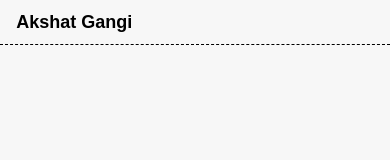
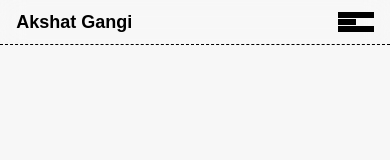
Before and after one commit to Zero-max-ai/akshat-portfolio, a React (Vite) app in the folder client/: page / in a window 390 px wide. Shown: the top 160 px of the page. Built offline with nearby package versions, Linux system fonts and the light colour scheme; a web font is replaced by a local one.

Commit message:
added mobile navbar, new todo elements, fixed theme issues.

```diff
--- a/client/src/components/Button.tsx
+++ b/client/src/components/Button.tsx
@@ -10,7 +10,7 @@ const Button: React.FC<ButtonProps> = ({to, title, icon}) => {
   return (
     <Link
       to={to}
-      className="shadow-light dark:shadow-dark font-thin flex items-center gap-[10px] px-3 py-1 rounded-sm">
+      className="w-fit shadow-light dark:shadow-dark font-thin flex items-center gap-[10px] px-3 py-1 rounded-sm">
       {title} <img src={icon} />
     </Link>
 
--- /dev/null
+++ b/client/src/components/Hamburger.tsx
@@ -0,0 +1,17 @@
+import useMenuStore from '../store/menu';
+
+const Hamburger = () => {
+  const { menu, toggleMenu } = useMenuStore();
+  return (
+    <div className="md:hidden flex flex-col gap-[1px] cursor-pointer" onClick={toggleMenu}>
+      <span className="block bg-black dark:bg-white w-[36px] h-[6px]" />
+      <span className={`
+        ${menu ? 'translate-x-[18px]' : '-translate-x-[0px]'}
+        block bg-black dark:bg-white w-[18px] h-[6px] transition-all duration-300 ease-in-out`}
+      />
+      <span className="block bg-black dark:bg-white w-[36px] h-[6px]" />
+    </div>
+  )
+}
+
+export default Hamburger;
--- /dev/null
+++ b/client/src/components/MobNavigation.tsx
@@ -0,0 +1,25 @@
+import { Link } from 'react-router-dom';
+import Sun from '../assets/Sun.png';
+import Moon from '../assets/Moon.png';
+import useMenuStore from '../store/menu';
+import useThemeStore from '../store/theme';
+
+const MobNavigation = () => {
+  const { toggleMenu } = useMenuStore();
+  const { theme, themeToggle } = useThemeStore();
+  return (
+    <div className="md:hidden absolute top-[2.8em] left-0 h-[100vh] w-full bg-[#fafafa] dark:bg-[#1E2125] flex flex-col items-center justify-center z-20 gap-10">
+      <div className="flex flex-col items-center justify-center gap-10">
+        <a href='#projects' className="md:hidden font-thin" onClick={toggleMenu}>Projects</a>
+        <a href='#about-me' className="md:hidden font-thin" onClick={toggleMenu}>About</a>
+        <Link to={''} className="md:hidden font-thin" onClick={toggleMenu}>Resume</Link>
+        <Link to={'/404-me'} className="md:hidden font-thin" onClick={toggleMenu}>404 Me</Link>
+      </div>
+      <div className="md:hidden cursor-pointer flex items-center gap-[8px] font-thin" onClick={() => { themeToggle(); toggleMenu()}}>
+        <img src={theme === 'light' ? Sun : Moon} /> Theme
+      </div>
+    </div>
+  )
+}
+
+export default MobNavigation;
--- a/client/src/components/Navbar.tsx
+++ b/client/src/components/Navbar.tsx
@@ -2,11 +2,15 @@ import { Link } from 'react-router-dom';
 import Sun from '../assets/Sun.png';
 import Moon from '../assets/Moon.png';
 import useThemeStore from '../store/theme';
+import useMenuStore from '../store/menu';
+import Hamburger from './Hamburger';
+import MobNavigation from './MobNavigation';
 
 const Navbar = () => {
+  const { menu } = useMenuStore();
   const { theme, themeToggle } = useThemeStore();
   return (
-    <header className="absolute top-0 left-0 w-full py-2 border-b border-dashed">
+    <header className="fixed top-0 left-0 w-full py-2 border-b border-dashed backdrop-blur-md">
       <div className="max-md:w-11/12 w-2/3 mx-auto flex items-center justify-between">
         <div className="flex items-center gap-10 text-lg">
           <h1>
@@ -22,6 +26,8 @@ const Navbar = () => {
         <div className="max-md:hidden cursor-pointer" onClick={themeToggle}>
           <img src={theme === 'light' ? Sun : Moon} />
         </div>
+        <Hamburger />
+        { menu && <MobNavigation /> }
       </div>
     </header>
   )
--- /dev/null
+++ b/client/src/store/menu.ts
@@ -0,0 +1,17 @@
+import { create } from 'zustand';
+
+type Menu = true | false;
+
+interface MenuStore {
+  menu: boolean,
+  toggleMenu: () => void;
+}
+
+const useMenuStore = create((set) => ({
+  menu: false,
+  toggleMenu: () => set((state) => ({
+    menu: !state.menu,
+  }))
+}))
+
+export default useMenuStore;
```
Also changed, not shown: 1 other file (tests, documents, lock files or other folders).
